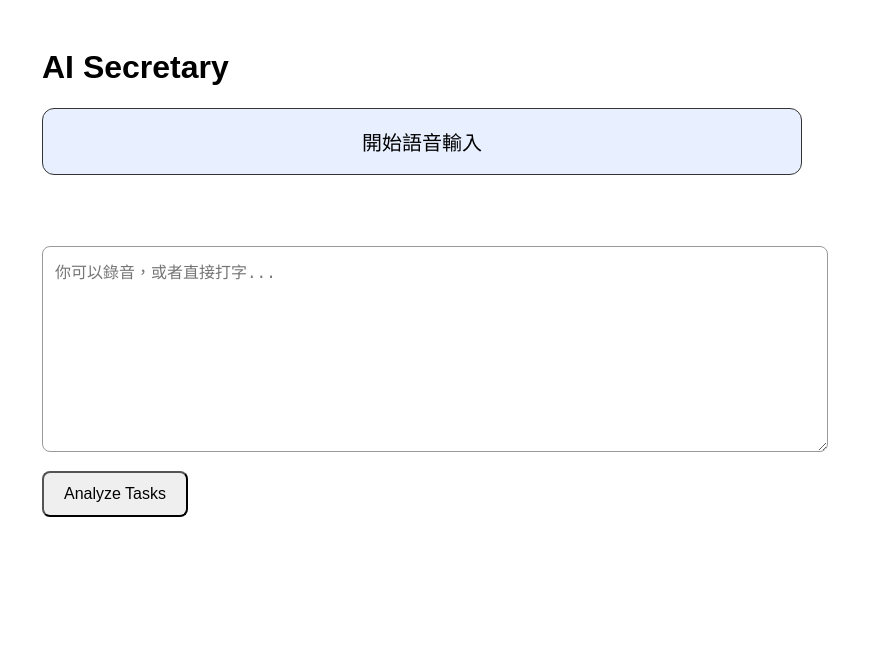
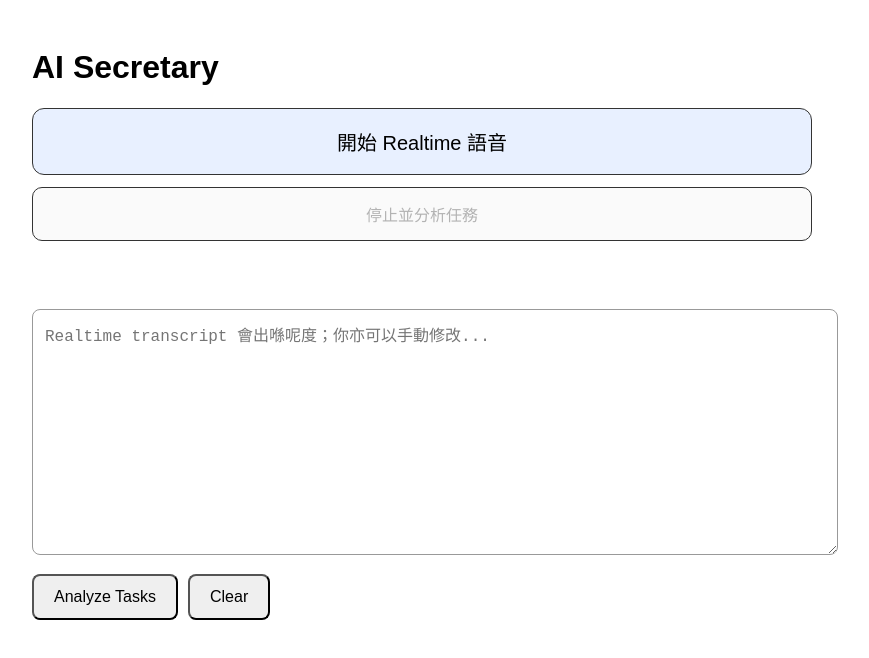
Before and after one commit to redstarleochan-arch/ai-secretary, a Next.js app: page / in a window 1280 px wide. Shown: the top 658 px of the page, without its empty margins (218-1087 px from the left). Built offline with nearby package versions, Linux system fonts and the light colour scheme.

Commit message:
Update page.js

```diff
--- a/app/page.js
+++ b/app/page.js
@@ -4,109 +4,164 @@ import { useRef, useState } from "react";
 
 export default function Home() {
   const [text, setText] = useState("");
+  const [liveText, setLiveText] = useState("");
   const [result, setResult] = useState("");
-  const [recording, setRecording] = useState(false);
+  const [connected, setConnected] = useState(false);
   const [loading, setLoading] = useState(false);
   const [status, setStatus] = useState("");
 
-  const mediaRecorderRef = useRef(null);
-  const chunksRef = useRef([]);
+  const pcRef = useRef(null);
+  const dcRef = useRef(null);
+  const streamRef = useRef(null);
+  const textRef = useRef("");
 
-  async function startRecording() {
+  function appendTranscript(transcript) {
+    const clean = transcript.trim();
+    if (!clean) return;
+
+    const next = textRef.current
+      ? `${textRef.current}\n${clean}`
+      : clean;
+
+    textRef.current = next;
+    setText(next);
+  }
+
+  async function startRealtime() {
     try {
-      setStatus("準備錄音...");
+      setStatus("正在連接 OpenAI Realtime...");
       setResult("");
+      setLiveText("");
+
+      const pc = new RTCPeerConnection();
+      pcRef.current = pc;
 
       const stream = await navigator.mediaDevices.getUserMedia({
-        audio: true,
+        audio: true
       });
 
-      const mediaRecorder = new MediaRecorder(stream);
-      mediaRecorderRef.current = mediaRecorder;
-      chunksRef.current = [];
+      streamRef.current = stream;
+      stream.getTracks().forEach((track) => pc.addTrack(track, stream));
 
-      mediaRecorder.ondataavailable = (event) => {
-        if (event.data.size > 0) {
-          chunksRef.current.push(event.data);
+      const dc = pc.createDataChannel("oai-events");
+      dcRef.current = dc;
+
+      dc.onopen = () => {
+        setStatus("已連接。你可以開始講嘢。停一停，文字會自動出現。");
+      };
+
+      dc.onmessage = (message) => {
+        try {
+          const event = JSON.parse(message.data);
+
+          if (event.type === "conversation.item.input_audio_transcription.delta") {
+            setLiveText((prev) => prev + event.delta);
+          }
+
+          if (event.type === "conversation.item.input_audio_transcription.completed") {
+            appendTranscript(event.transcript || "");
+            setLiveText("");
+          }
+
+          if (event.type === "error") {
+            setStatus("Realtime error: " + (event.error?.message || "Unknown error"));
+          }
+        } catch (err) {
+          console.error("Data channel message parse error:", err);
         }
       };
 
-      mediaRecorder.onstop = async () => {
-        setLoading(true);
-        setStatus("正在轉文字...");
+      const offer = await pc.createOffer();
+      await pc.setLocalDescription(offer);
 
-        const audioBlob = new Blob(chunksRef.current, {
-          type: "audio/webm",
+      const sdpResponse = await fetch("/api/realtime-session", {
+        method: "POST",
+        body: offer.sdp,
+        headers: {
+          "Content-Type": "application/sdp"
+        }
       });
 
-        const formData = new FormData();
-        formData.append("audio", audioBlob, "voice.webm");
-
-        const transcribeRes = await fetch("/api/transcribe", {
-          method: "POST",
-          body: formData,
-        });
-
-        const transcribeData = await transcribeRes.json();
-
-        if (!transcribeData.success) {
-          setStatus("語音轉文字失敗：" + transcribeData.error);
-          setLoading(false);
-          return;
+      if (!sdpResponse.ok) {
+        const errText = await sdpResponse.text();
+        throw new Error(errText);
       }
 
-        const transcript = transcribeData.transcript;
-        setText(transcript);
-        setStatus("已轉文字，正在分析任務...");
-
-        await analyzeText(transcript);
-
-        setLoading(false);
-        setStatus("完成");
+      const answer = {
+        type: "answer",
+        sdp: await sdpResponse.text()
       };
 
-      mediaRecorder.start();
-      setRecording(true);
-      setStatus("錄音中，講低你要記嘅嘢...");
+      await pc.setRemoteDescription(answer);
+
+      setConnected(true);
+      setStatus("Realtime 已啟動。開始講你要記低嘅嘢。");
     } catch (err) {
-      setStatus("無法開始錄音：" + err.message);
+      setStatus("連接失敗：" + err.message);
+      stopRealtime(false);
     }
   }
 
-  function stopRecording() {
-    if (mediaRecorderRef.current) {
-      mediaRecorderRef.current.stop();
+  function stopRealtime(shouldAnalyze = false) {
+    if (streamRef.current) {
+      streamRef.current.getTracks().forEach((track) => track.stop());
+      streamRef.current = null;
+    }
 
-      mediaRecorderRef.current.stream
-        .getTracks()
-        .forEach((track) => track.stop());
+    if (dcRef.current) {
+      dcRef.current.close();
+      dcRef.current = null;
+    }
 
-      setRecording(false);
-      setStatus("錄音已停止");
+    if (pcRef.current) {
+      pcRef.current.close();
+      pcRef.current = null;
+    }
+
+    setConnected(false);
+    setStatus("已停止 Realtime。");
+
+    if (shouldAnalyze) {
+      setTimeout(() => {
+        analyzeText(textRef.current);
+      }, 500);
     }
   }
 
   async function analyzeText(inputText = text) {
     if (!inputText.trim()) {
-      setStatus("請先輸入或錄音");
+      setStatus("未有文字可以分析。請先講嘢，等 transcript 出現。");
       return;
     }
 
     setLoading(true);
     setStatus("正在分析任務...");
 
+    try {
       const res = await fetch("/api/classify", {
         method: "POST",
         headers: {
-        "Content-Type": "application/json",
+          "Content-Type": "application/json"
         },
-      body: JSON.stringify({ text: inputText }),
+        body: JSON.stringify({ text: inputText })
       });
 
       const data = await res.json();
       setResult(JSON.stringify(data, null, 2));
+      setStatus("完成");
+    } catch (err) {
+      setStatus("分析失敗：" + err.message);
+    }
+
     setLoading(false);
-    setStatus("完成");
+  }
+
+  function clearAll() {
+    textRef.current = "";
+    setText("");
+    setLiveText("");
+    setResult("");
+    setStatus("");
   }
 
   return (
@@ -114,14 +169,14 @@ export default function Home() {
       style={{
         padding: 20,
         fontFamily: "Arial",
-        maxWidth: 760,
-        margin: "0 auto",
+        maxWidth: 780,
+        margin: "0 auto"
       }}
     >
       <h1>AI Secretary</h1>
 
       <button
-        onClick={recording ? stopRecording : startRecording}
+        onClick={connected ? () => stopRealtime(false) : startRealtime}
         disabled={loading}
         style={{
           width: "100%",
@@ -129,48 +184,87 @@ export default function Home() {
           fontSize: 20,
           borderRadius: 12,
           border: "1px solid #333",
-          background: recording ? "#ffdddd" : "#e8f0ff",
-          marginBottom: 15,
+          background: connected ? "#ffdddd" : "#e8f0ff",
+          marginBottom: 12
         }}
       >
-        {recording ? "停止錄音" : "開始語音輸入"}
+        {connected ? "停止 Realtime 語音" : "開始 Realtime 語音"}
       </button>
 
-      <p
+      <button
+        onClick={() => stopRealtime(true)}
+        disabled={loading || !connected}
         style={{
-          minHeight: 24,
-          color: "#555",
+          width: "100%",
+          padding: "14px 20px",
+          fontSize: 16,
+          borderRadius: 10,
+          border: "1px solid #333",
+          marginBottom: 12
         }}
       >
-        {status}
-      </p>
+        停止並分析任務
+      </button>
+
+      <p style={{ minHeight: 24, color: "#555" }}>{status}</p>
+
+      {liveText && (
+        <div
+          style={{
+            padding: 12,
+            marginBottom: 12,
+            borderRadius: 8,
+            background: "#fff8d6",
+            border: "1px solid #e0c76a"
+          }}
+        >
+          <strong>即時聽寫中：</strong>
+          <div>{liveText}</div>
+        </div>
+      )}
 
       <textarea
         value={text}
-        onChange={(e) => setText(e.target.value)}
-        placeholder="你可以錄音，或者直接打字..."
+        onChange={(e) => {
+          textRef.current = e.target.value;
+          setText(e.target.value);
+        }}
+        placeholder="Realtime transcript 會出喺呢度；你亦可以手動修改..."
         style={{
           width: "100%",
-          height: 180,
+          height: 220,
           padding: 12,
           fontSize: 16,
           borderRadius: 8,
-          border: "1px solid #999",
+          border: "1px solid #999"
         }}
       />
 
+      <div style={{ display: "flex", gap: 10, marginTop: 15 }}>
         <button
           onClick={() => analyzeText()}
           disabled={loading}
           style={{
-          marginTop: 15,
             padding: "12px 20px",
             fontSize: 16,
-          borderRadius: 8,
+            borderRadius: 8
           }}
         >
           Analyze Tasks
         </button>
+
+        <button
+          onClick={clearAll}
+          disabled={loading || connected}
+          style={{
+            padding: "12px 20px",
+            fontSize: 16,
+            borderRadius: 8
+          }}
+        >
+          Clear
+        </button>
+      </div>
 
       {result && (
         <pre
@@ -181,7 +275,7 @@ export default function Home() {
             padding: 20,
             borderRadius: 10,
             overflow: "auto",
-            whiteSpace: "pre-wrap",
+            whiteSpace: "pre-wrap"
           }}
         >
           {result}
```
Lines whose indentation alone changed are shown as unchanged.
